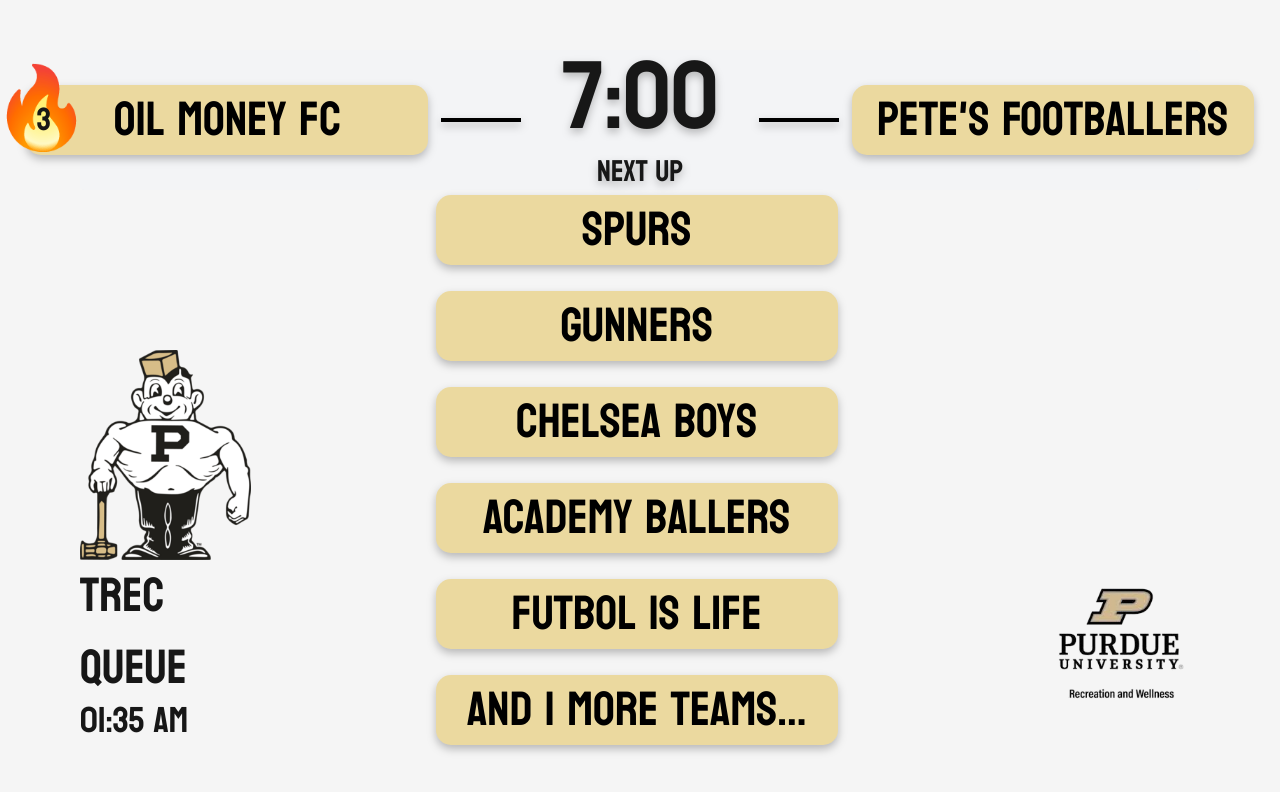
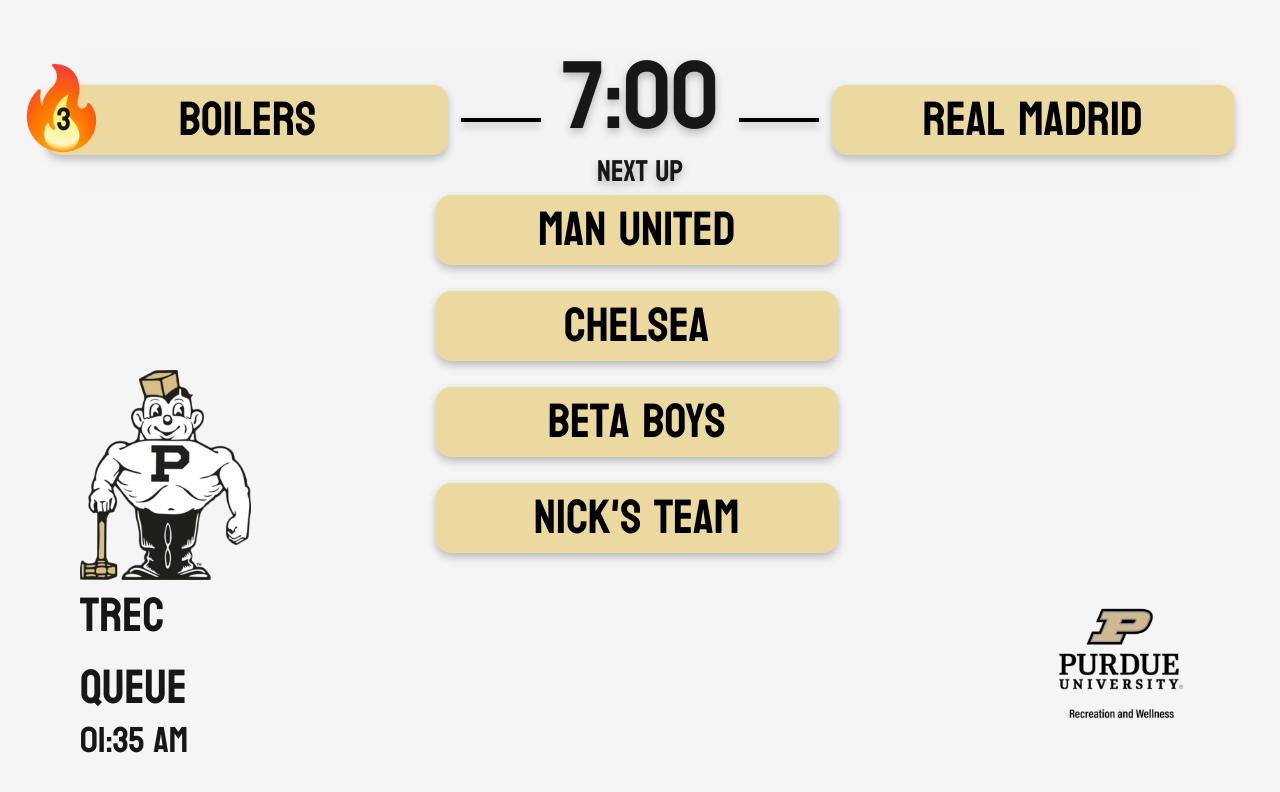
Before and after one commit to Nick-Wu5/nextjs-trecqueue, a Next.js app: page / in a window 1280 px wide. Shown: the top 792 px of the page. Built offline with nearby package versions, Linux system fonts and the light colour scheme.

Commit message:
Added API and basic structure

```diff
--- a/app/api/team/[id].ts
+++ /dev/null
@@ -1,35 +0,0 @@
-import { NextApiRequest, NextApiResponse } from 'next';
-
-interface Team {
-  id: string;
-  name: string;
-  password: string;
-}
-
-let teams: Team[] = []; // Shared array to store team data
-
-export default function handler(req: NextApiRequest, res: NextApiResponse) {
-  if (req.method === 'DELETE') {
-    const { id } = req.query;
-    const { password } = req.body;
-
-    // Find the team by ID
-    const teamIndex = teams.findIndex((team) => team.id === id);
-
-    if (teamIndex === -1) {
-      return res.status(404).json({ error: 'Team not found' });
-    }
-
-    // Check if the password matches
-    const team = teams[teamIndex];
-    if (team.password !== password) {
-      return res.status(403).json({ error: 'Incorrect password' });
-    }
-
-    // Remove the team if the password is correct
-    teams.splice(teamIndex, 1);
-    res.status(200).json({ message: `Team with ID ${id} removed` });
-  } else {
-    res.status(405).end(); // Method not allowed
-  }
-}
--- a/app/api/team/index.ts
+++ /dev/null
@@ -1,28 +0,0 @@
-import { NextApiRequest, NextApiResponse } from "next";
-
-interface Team {
-    id: string;
-    name: string;
-    password: string; // Four-digit password stored as a string
-}
-
-let teams: Team[] = []; // Array to store team data, including password
-
-export default function handler(req: NextApiRequest, res: NextApiResponse) {
-  if (req.method === 'POST') {
-    const { name, password } = req.body;
-
-    // Validate that password is a four-digit string
-    if (!/^\d{4}$/.test(password)) {
-      return res.status(400).json({ error: 'Password must be a four-digit string.' });
-    }
-
-    const newTeam: Team = { id: Date.now().toString(), name, password };
-    teams.push(newTeam);
-    res.status(201).json(newTeam);
-  } else if (req.method === 'GET') {
-    res.status(200).json(teams);
-  } else {
-    res.status(405).end(); // Method not allowed
-  }
-}
--- a/app/components/Header.tsx
+++ b/app/components/Header.tsx
@@ -21,7 +21,7 @@ const Header: React.FC<HeaderProps> = ({ selectedTeams, time }) => {
       </div>
 
       {/* Centered Timer and "Next Up" text */}
-      <div className="flex flex-col items-center mx-6">
+      <div className="flex flex-col items-center mx-1">
         <div
           className="text-8xl font-bold leading-none"
           style={{ filter: 'drop-shadow(0px 4px 4px rgba(0, 0, 0, 0.25))' }}
--- a/app/control/page.tsx
+++ b/app/control/page.tsx
@@ -15,7 +15,7 @@ const ControlPage: React.FC = () => {
       return;
     }
 
-    await fetch('/api/team', {
+    await fetch('/api/teams', {
       method: 'POST',
       headers: { 'Content-Type': 'application/json' },
       body: JSON.stringify({ name: teamName, password: teamPassword }),
@@ -31,7 +31,7 @@ const ControlPage: React.FC = () => {
       return;
     }
 
-    const response = await fetch(`/api/team/${removeTeamId}`, {
+    const response = await fetch(`/api/teams/${removeTeamId}`, {
       method: 'DELETE',
       headers: { 'Content-Type': 'application/json' },
       body: JSON.stringify({ password: removePassword }),
@@ -49,7 +49,7 @@ const ControlPage: React.FC = () => {
   };
 
   const handleStartNewGame = async () => {
-    await fetch('/api/game/start', {
+    await fetch('/api/start', {
       method: 'POST',
     });
   };
--- a/app/page.tsx
+++ b/app/page.tsx
@@ -7,32 +7,46 @@ import ClockDisplay from './components/ClockDisplay';
 
 export default function Home() {
 
-  const [teams] = useState<string[]>([
-    "Oil Money FC",
-    "Pete's Footballers",
-    "Spurs",
-    "Gunners",
-    "Chelsea Boys",
-    "Academy Ballers",
-    "Futbol Is Life",
-    "Coach is Right",
-
-  ]);
-
+  const [teams, setTeams] = useState<Team[]>([]);
   const [selectedTeams, setSelectedTeams] = useState<{ teamA: string; teamB: string }>({
-    teamA: teams[0],
-    teamB: teams[1],
+    teamA: '',
+    teamB: '',
   });
 
-  // Get the next 4 teams for the main list
-  const mainListTeams = teams.slice(2, 7);
-  const additionalTeamsCount = teams.length - 7;
+  // Fetch team data from the API
+  const fetchTeams = async () => {
+    try {
+      const response = await fetch('/api/teams');
+      if (!response.ok) {
+        console.error('Error fetching teams:', response.statusText);
+        return;
+      }
+      const data: Team[] = await response.json();
+      if (Array.isArray(data)) {
+        setTeams(data);
+      } else {
+        console.error('Fetched data is not an array:', data);
+      }
+    } catch (error) {
+      console.error('Failed to fetch teams:', error);
+    }
+  };
+
+  useEffect(() => {
+    fetchTeams();
+    const intervalId = setInterval(fetchTeams, 10000);
+    return () => clearInterval(intervalId);
+  }, []);
 
   useEffect(() => {
     if (teams.length > 1) {
-      setSelectedTeams({ teamA: teams[0], teamB: teams[1] });
+      setSelectedTeams({ teamA: teams[0].name, teamB: teams[1].name });
     }
   }, [teams]);
+
+  // Get the next 4 teams for the main list
+  const mainListTeams = teams.slice(2, 7).map((team) => team.name);
+  const additionalTeamsCount = teams.length - 7;
 
   return (
     <div className="main-container flex flex-col min-h-screen pt-0 p-5 sm:p-20 font-[var(--font-koulen)]" style={{paddingTop : "50px"}}>
--- a/app/styles/globals.css
+++ b/app/styles/globals.css
@@ -57,6 +57,10 @@ body {
 /* Team list container styling */
 .team-list-container {
   margin: 0 auto; /* Centers the team list within the flex layout */
+  display: flex;
+  flex-direction: column;
+  align-items: center;
+  height: 600px;
 }
 
 /* Left section styling */
--- /dev/null
+++ b/data/teams.json
@@ -0,0 +1,32 @@
+[
+  {
+    "name": "Boilers",
+    "password": "1234",
+    "id": "1699810000000"
+  },
+  {
+    "name": "Real Madrid",
+    "password": "5678",
+    "id": "1699810000001"
+  },
+  {
+    "name": "Man United",
+    "password": "2345",
+    "id": "1699810000002"
+  },
+  {
+    "name": "Chelsea",
+    "password": "6789",
+    "id": "1699810000003"
+  },
+  {
+    "name": "Beta Boys",
+    "password": "3456",
+    "id": "1699810000004"
+  },
+  {
+    "name": "nick's team",
+    "password": "8754",
+    "id": "1731531873752"
+  }
+]
--- /dev/null
+++ b/pages/api/global.d.ts
@@ -0,0 +1,6 @@
+// Define the Team type
+interface Team {
+    id: string;
+    name: string;
+    password: string;
+}
--- /dev/null
+++ b/pages/api/teams.ts
@@ -0,0 +1,54 @@
+// File: pages/api/teams.js
+import fs from 'fs';
+import path from 'path';
+import { NextApiRequest, NextApiResponse } from 'next'; // Types for Next.js API routes
+
+// Type definitions from global.d.ts
+const filePath = path.resolve(process.cwd(), 'data/teams.json');
+
+// Helper function to read the team list
+const readTeams = (): Team[] => {
+  const data = fs.readFileSync(filePath, 'utf8');
+  return JSON.parse(data) as Team[];
+};
+
+// Helper function to write the team list
+const writeTeams = (teams: Team[]) => {
+  fs.writeFileSync(filePath, JSON.stringify(teams, null, 2), 'utf8');
+};
+
+export default function handler(req: NextApiRequest, res: NextApiResponse) {
+
+    if (req.method === 'GET') {
+    // Fetch the current team list
+    const teams = readTeams();
+    console.log("Teams loaded:", teams); // Log the teams to confirm loading
+    res.status(200).json(teams);
+
+  } else if (req.method === 'POST') {
+    // Add a new team
+    const { name, password } = req.body;
+    const teams = readTeams();
+    teams.push({ name, password, id: Date.now().toString() });
+    writeTeams(teams);
+    console.log("Updated teams.json after POST:", teams); // Log to confirm update
+    res.status(201).json({ message: 'Team added successfully' });
+
+  } else if (req.method === 'DELETE') {
+    // Remove a team by ID
+    const { id, password } = req.body;
+    let teams = readTeams();
+    const teamIndex = teams.findIndex((team: Team) => team.id === id && team.password === password);
+
+    if (teamIndex === -1) {
+      return res.status(404).json({ error: 'Team not found or incorrect password' });
+    }
+
+    teams.splice(teamIndex, 1);
+    writeTeams(teams);
+    res.status(200).json({ message: 'Team removed successfully' });
+  } else {
+    res.setHeader('Allow', ['GET', 'POST', 'DELETE']);
+    res.status(405).end(`Method ${req.method} Not Allowed`);
+  }
+}
```
Also changed, not shown: app/components/WinStreak.tsx (line endings or trailing spaces), pages/api/start.ts (renamed from app/api/start.ts).
